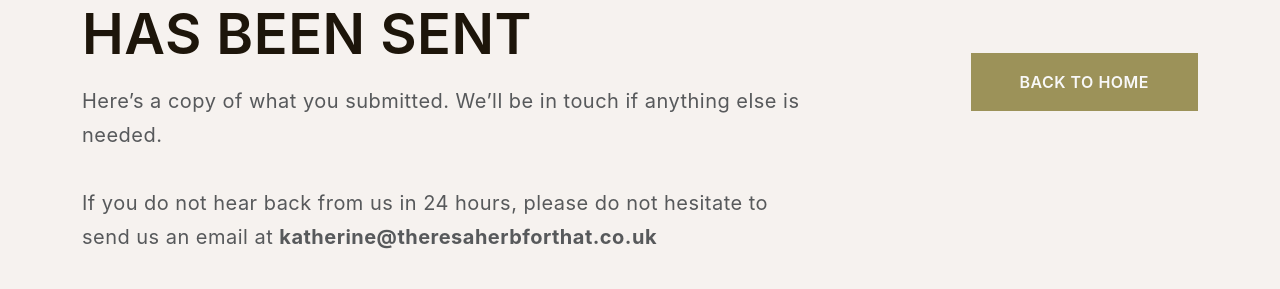
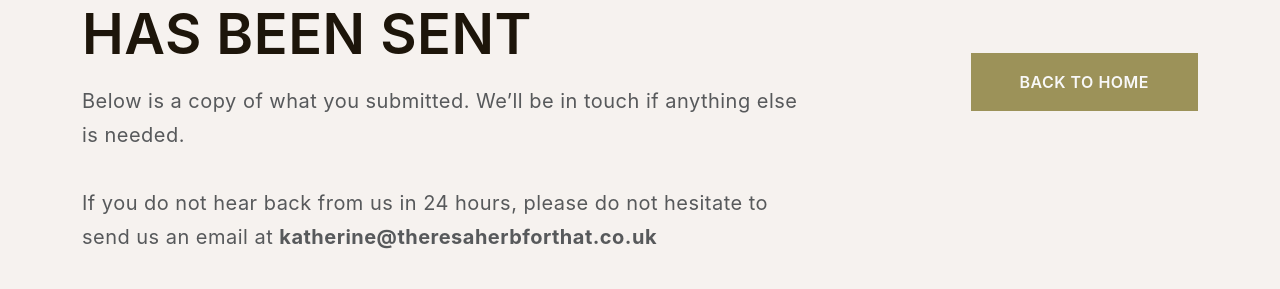
Before and after one commit to DelroyBrown/theres-a-herb-for-that, a Django app: template apps/consultations/templates/consultation_sent.html in a window 1280 px wide. Shown: the part 373-662 px from the top of the page. Run offline with Django 5.2, Linux system fonts and the light colour scheme; the template is opened without the code that fills it, so the values that code supplies are empty; some libraries are stand-ins or nearby versions.

Commit message:
Updated consultation_sent.html template to change wording and added 'jazzmin' to INSTALLED_APPS in settings.py

```diff
--- a/apps/consultations/templates/consultation_sent.html
+++ b/apps/consultations/templates/consultation_sent.html
@@ -8,7 +8,7 @@
             <div class="col-lg-8">
                 <h6 class="text-uppercase text-muted mb-2 letter-spaced-6px sub-heading">Thank you</h6>
                 <h2 class="display-4 fw-semibold my-3">Your consultation has been sent</h2>
-                <p class="fs-5 text-muted">Here’s a copy of what you submitted. We’ll be in touch if anything else is
+                <p class="fs-5 text-muted">Below is a copy of what you submitted. We’ll be in touch if anything else is
                     needed.<br><br>
                 If you do not hear back from us in 24 hours, please do not hesitate to send us an email at <strong>katherine@theresaherbforthat.co.uk</strong></p>
             </div>
--- a/config/settings.py
+++ b/config/settings.py
@@ -16,6 +16,7 @@ ALLOWED_HOSTS = []
 
 INSTALLED_APPS = [
     # Django
+    'jazzmin',
     "django.contrib.admin",
     "django.contrib.auth",
     "django.contrib.contenttypes",
```
